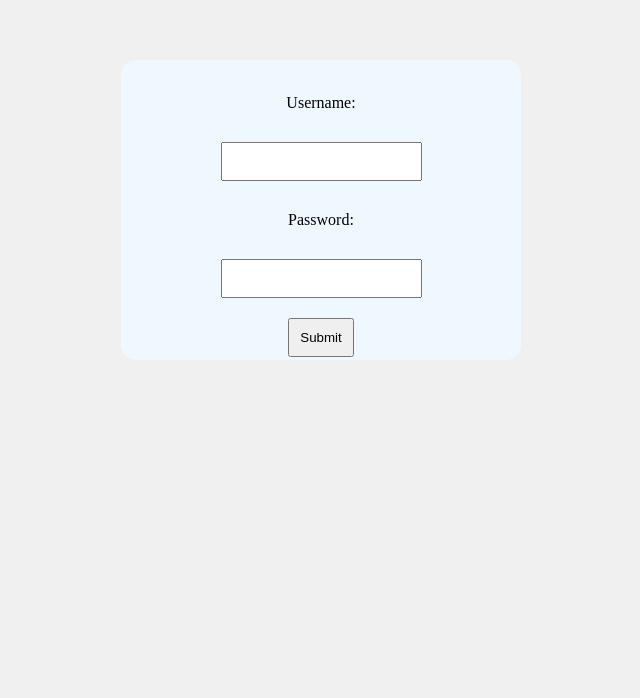
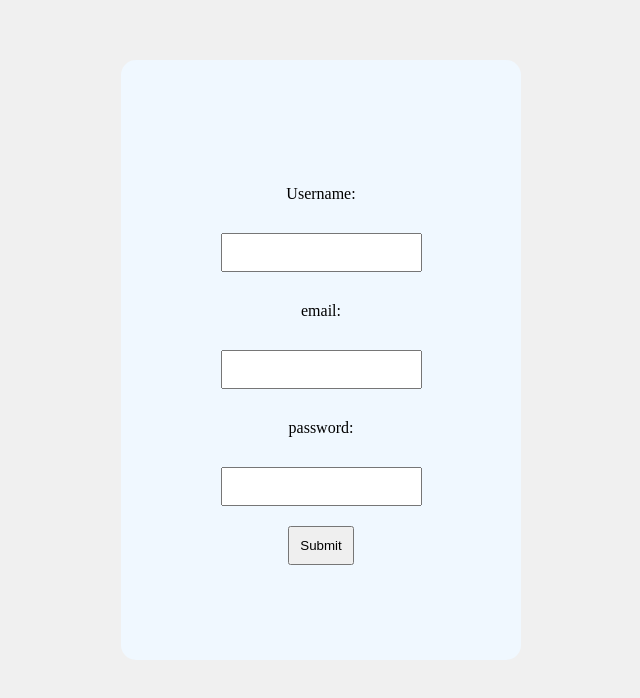
Before and after one commit to Gongi-ADL/book_client, a React (Vite) app: page /register in a window 1280 px wide. Shown: the part 140-838 px from the top of the page, without its empty margins (319-959 px from the left). Before the commit the page ends 800 px from the top, so only its background shows below. Built offline with nearby package versions, Linux system fonts and the light colour scheme; no server answers.

Commit message:
Implementando Register

```diff
--- a/package.json
+++ b/package.json
@@ -12,7 +12,8 @@
     "axios": "^1.3.3",
     "dotenv": "^16.0.3",
     "react": "^18.2.0",
-    "react-dom": "^18.2.0"
+    "react-dom": "^18.2.0",
+    "react-router-dom": "^6.8.1"
   },
   "devDependencies": {
     "@types/react": "^18.0.27",
--- a/src/App.jsx
+++ b/src/App.jsx
@@ -1,10 +1,19 @@
 import { useState } from 'react'
 import './App.css'
 import Login from './components/Login'
+import Register from './components/Register'
+import {BrowserRouter as Router, Routes, Route} from 'react-router-dom'
 
 const app = () => {
   return(
-  <Login />
+  <Router>
+    <Routes>
+      <Route path='/'>
+        <Route path='login' element={<Login/>} />
+        <Route path='register' element={<Register/>} />
+      </Route>
+    </Routes>
+  </Router>
   )
 }
 
--- /dev/null
+++ b/src/components/Register.css
@@ -0,0 +1,34 @@
+*{
+    box-sizing: border-box;
+    margin: 0px;
+    padding: 0px;
+  }
+
+  body{
+    background-color: rgb(240,240,240);
+    font-family: 'Times New Roman', Times, serif;
+    font-size: 16px;
+  }
+
+  .container{
+    display: flex;
+    align-items: center;
+    justify-content: center;
+    background-color: aliceblue;
+    width: 400px;
+    border-radius: 15px;
+    margin: 200px auto;
+    height: 600px;
+  }
+
+  input, label, button{
+    padding: 10px;
+    margin-top: 20px;
+  }
+  .register-form{
+    padding: 10px;
+    display: flex;
+    flex-direction: column;
+    align-items: center;
+    justify-content: center;
+  }
--- /dev/null
+++ b/src/components/Register.jsx
@@ -0,0 +1,68 @@
+import React, { useState } from 'react'
+import axios from 'axios'
+import './Register.css'
+import {useNavigate} from 'react-router-dom'
+const Register = () => {
+  const Navigate = useNavigate()
+    const [user, setUser] = useState({
+      usuario:'',
+      email: '',
+      password: ''
+    })
+
+    const changeHandler = (event) => {
+      setUser({...user, [event.target.name] : event.target.value})
+    }
+
+    const axiosInstance = axios.create({
+        baseURL: import.meta.env.VITE_BACKSERVER_HOST,
+        withCredentials: true
+      })
+
+    const handleSubmit = async (event) => {
+        event.preventDefault();
+        await axiosInstance.post('/register', { usuario, email, password })
+          .then((response) => {
+            console.log(response.data);
+            Navigate('/login')
+          })
+          .catch((error) => {
+            console.error(error);
+          });
+      };
+      const {usuario, email, password} = user
+
+      return (
+        <div className="container">
+          <form className="register-form" onSubmit={handleSubmit}>
+            <label htmlFor="username">Username:</label>
+            <input
+              type="text"
+              id="username"
+              name="usuario"
+              value={usuario}
+              onChange={changeHandler}
+            />
+            <label htmlFor="email">email:</label>
+            <input
+              type="email"
+              id="email"
+              name="email"
+              value={email}
+              onChange={changeHandler}
+            />
+            <label htmlFor="password">password:</label>
+            <input
+              type="password"
+              id="password"
+              name="password"
+              value={password}
+              onChange={changeHandler}
+            />
+            <button type="submit">Submit</button>
+          </form>
+        </div>
+      )
+}
+
+export default Register
```
Also changed, not shown: 1 other file (tests, documents, lock files or other folders).
